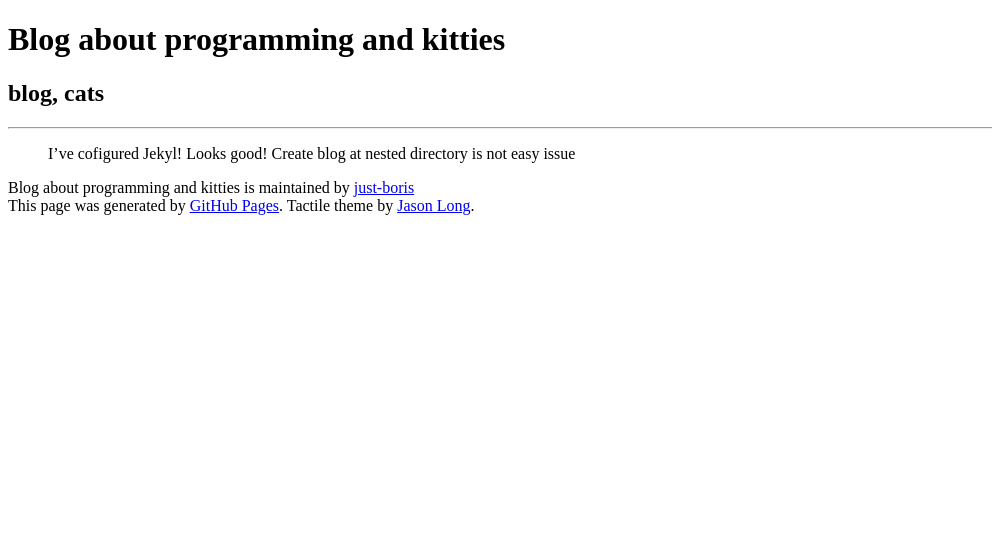
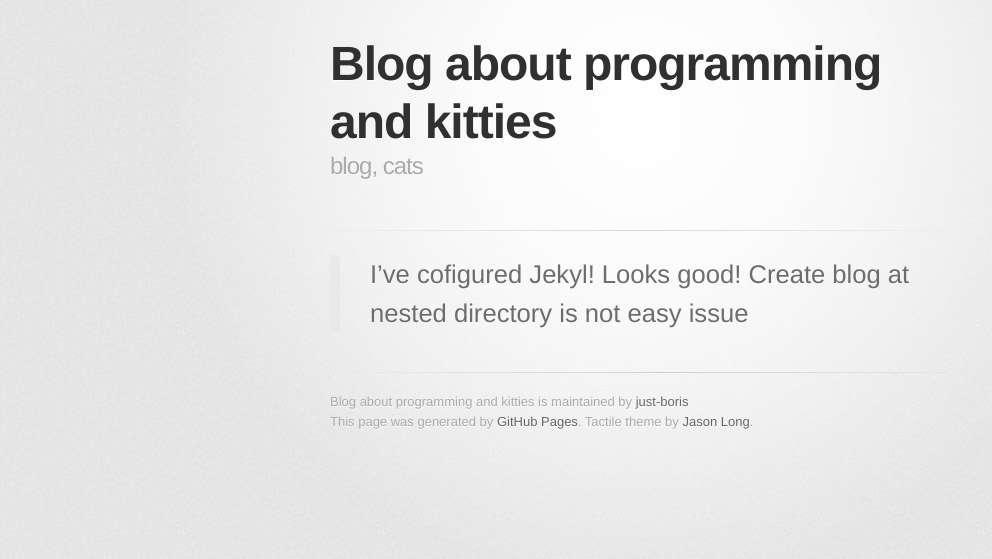
Before and after one commit to just-boris/blog, a Jekyll site: the page built from _posts/2013-05-15-jekyl-start.md, in a window 1280 px wide. Shown: the top 559 px of the page, without its empty margins (0-992 px from the left). Built offline with Jekyll 4.4.1, drawn with Linux system fonts in a browser that asks for light colours; some web fonts are replaced.

Commit message:
Update default.html

```diff
--- a/_layouts/default.html
+++ b/_layouts/default.html
@@ -4,9 +4,9 @@
     <meta charset='utf-8'>
     <meta http-equiv="X-UA-Compatible" content="chrome=1">
     <link href='https://fonts.googleapis.com/css?family=Chivo:900' rel='stylesheet' type='text/css'>
-    <link rel="stylesheet" type="text/css" href="stylesheets/stylesheet.css" media="screen" />
-    <link rel="stylesheet" type="text/css" href="stylesheets/pygment_trac.css" media="screen" />
-    <link rel="stylesheet" type="text/css" href="stylesheets/print.css" media="print" />
+    <link rel="stylesheet" type="text/css" href="{{ site.baseurl }}stylesheets/stylesheet.css" media="screen" />
+    <link rel="stylesheet" type="text/css" href="{{ site.baseurl }}stylesheets/pygment_trac.css" media="screen" />
+    <link rel="stylesheet" type="text/css" href="{{ site.baseurl }}stylesheets/print.css" media="print" />
     <!--[if lt IE 9]>
     <script src="//html5shiv.googlecode.com/svn/trunk/html5.js"></script>
     <![endif]-->
```
